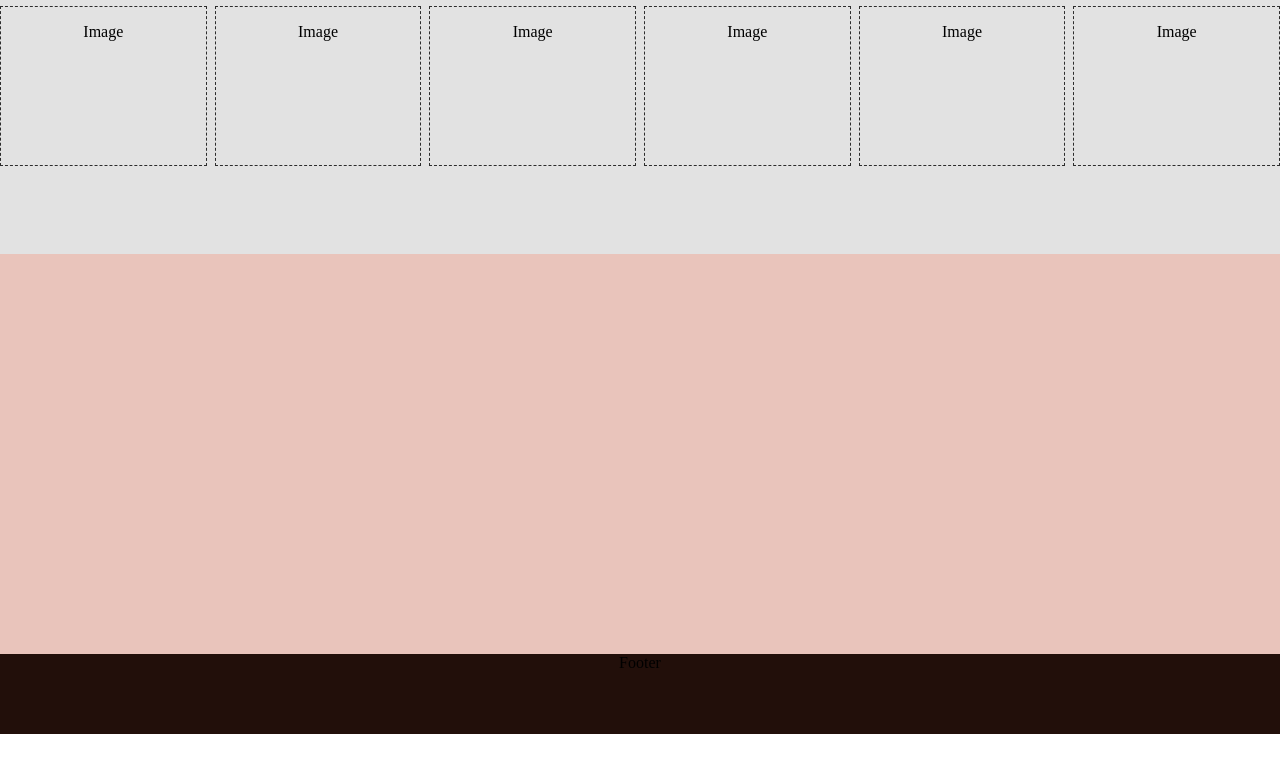
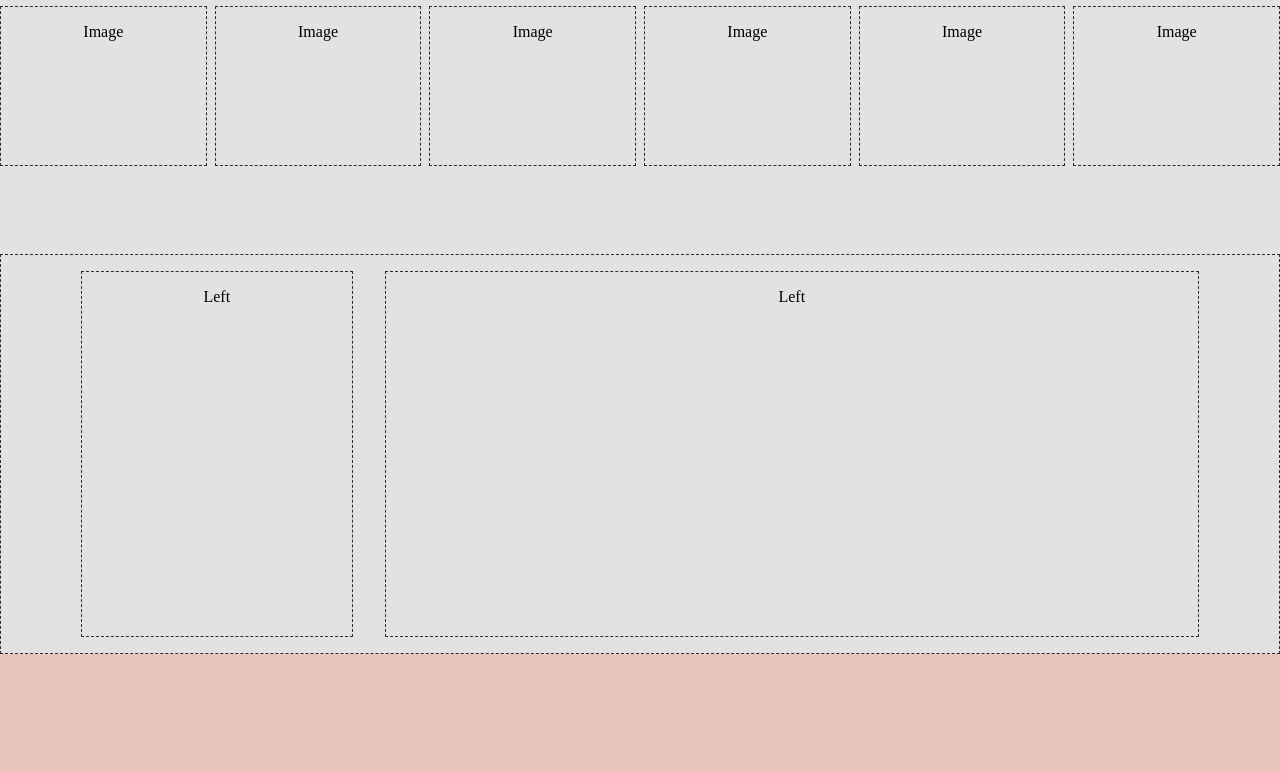
Before and after one commit to abhaykvincent/mirza_fashion, a React (Create React App) app: page / in a window 1280 px wide. Shown: the part 3654-4426 px from the top of the page. Before the commit the page ends 4388 px from the top, so only its background shows below. Built offline with nearby package versions, Linux system fonts and the light colour scheme.

Commit message:
clients updayed

```diff
--- a/src/App.js
+++ b/src/App.js
@@ -85,7 +85,10 @@ function App() {
           </div>
         </div>
       </section>
-
+      <section className="clients border">
+        <div className="border left">Left</div>
+        <div className="border right">Left</div>
+      </section>
       <section className="cta">
         <div className="cta-content">
           <div className="cta-title"></div>
```
